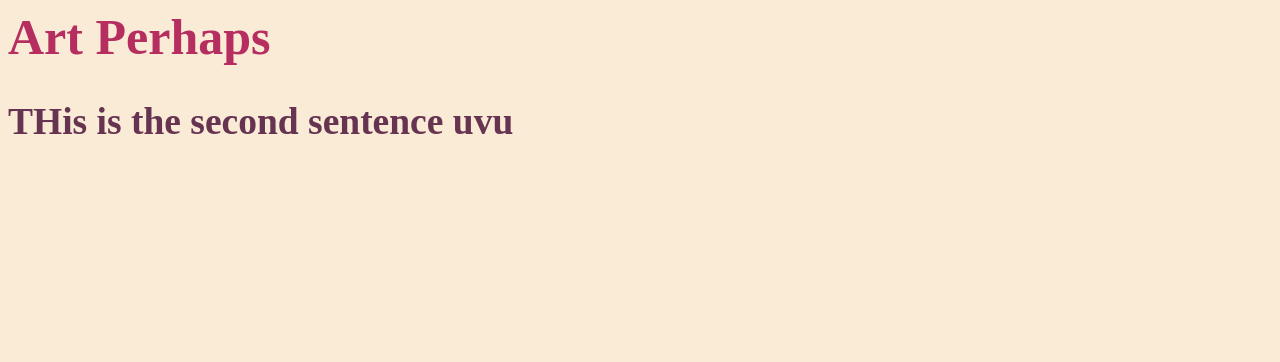
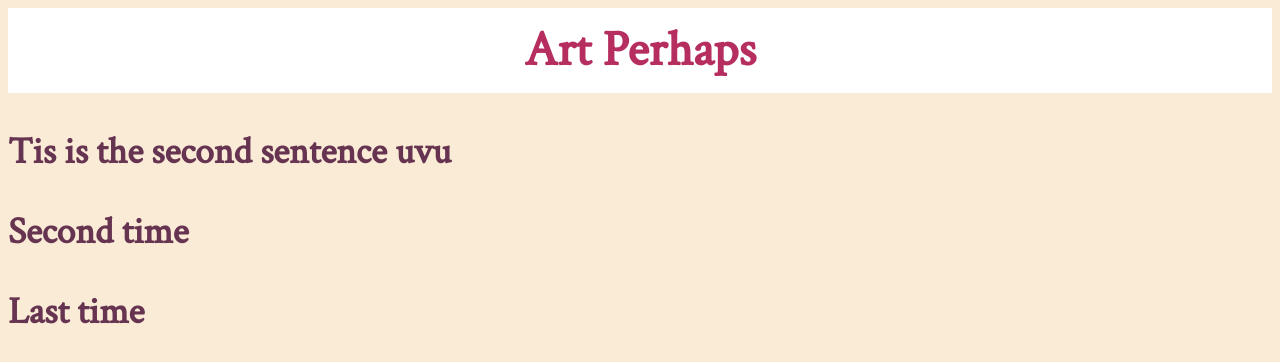
Before and after one commit to staten-island-tech/css-blogpost-project-AMandac252, a plain HTML site: page index.html in a window 1280 px wide. Drawn offline with Linux system fonts and the light colour scheme.

Commit message:
2nd pass
Figure out how to background color the words, + look at blog styles + cry

```diff
--- a/index.html
+++ b/index.html
@@ -1,13 +1,23 @@
 <html lang="en">
+
 <head>
   <meta charset="UTF-8" />
   <meta http-equiv="X-UA-Compatible" content="IE=edge" />
   <meta name="viewport" content="width=device-width, initial-scale=1.0" />
   <link rel="stylesheet" href="style.css" />
-    <title>BlogPost</title>
+  <link rel="preconnect" href="https://fonts.googleapis.com">
+  <link rel="preconnect" href="https://fonts.gstatic.com" crossorigin>
+  <link href="https://fonts.googleapis.com/css2?family=Crimson+Text:ital,wght@0,400;1,600&display=swap"
+    rel="stylesheet">
 </head>
+
 <body>
   <h1 class="main-header">Art Perhaps</h1>
-    <h2>THis is the second sentence uvu</h2>
+  <div class="background">
+    <h2 class="FLowers">Tis is the second sentence uvu</h2>
+    <h2 class="Cakes">Second time</h2>
+    <h2 class="Plants">Last time</h2>
+  </div>
 </body>
+
 </html>
--- a/style.css
+++ b/style.css
@@ -1,8 +1,17 @@
-body{
+body {
+    font-family: 'Crimson Text', serif;
     background-color: antiquewhite;
     color: rgb(102, 52, 81);
     font-size: 25px;
 }
-.main-header{
+
+.main-header {
     color: rgb(181, 46, 95);
+    text-align: center;
+    background-color: white;
+    padding: 10px 10px;
 }
+
+.backgound{
+    background-color: white;
+}
```
Lines whose indentation alone changed are shown as unchanged.
